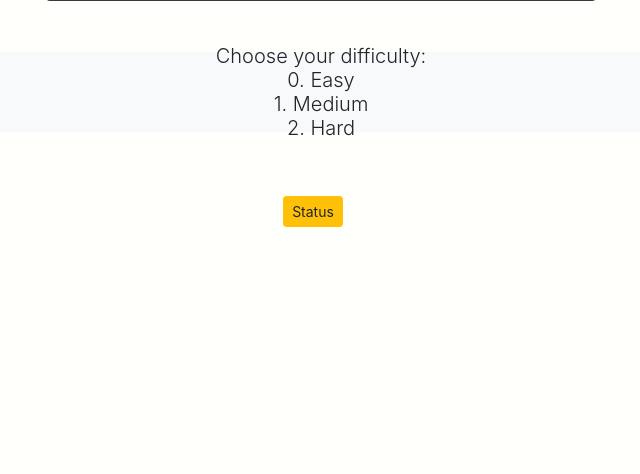
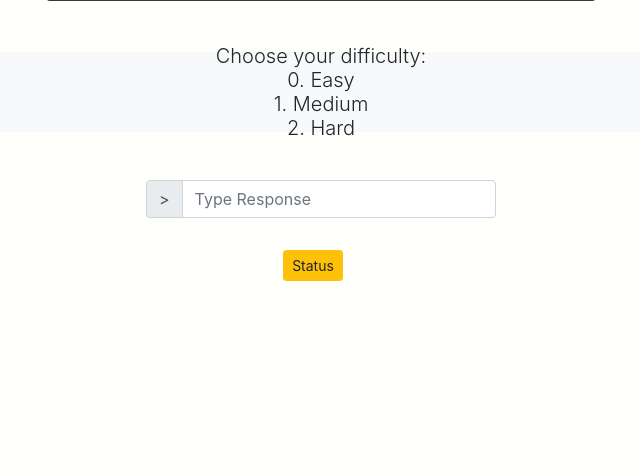
Before and after one commit to tkim00/Fredman__kimT-ohC-parkL-tamM, a Flask app: page /startGame in a window 1280 px wide. Shown: the part 347-821 px from the top of the page, without its empty margins (319-959 px from the left). Run offline with Flask 2, Linux system fonts and the light colour scheme; some libraries are stand-ins or nearby versions.

Commit message:
fixed hide

```diff
--- a/templates/crew.html
+++ b/templates/crew.html
@@ -15,7 +15,7 @@
 {% endblock %}
 
 {% block type %}
-<div class="container d-none">
+<div class="container">
   <div class="row">
     <div class="col-sm"></div>
     <div class="col-sm">
@@ -41,7 +41,7 @@
           <input type="text" class="form-control" placeholder="Type Response" aria-label="response" aria-describedby="basic-addon1" name="input2">
         </div>
 
-        <button class="btn btn-sm btn-warning mt-3 mr-3" type="Next Day">Enter</button>
+        <button class="btn btn-sm btn-warning mt-3 mr-3  d-none" type="Next Day">Enter</button>
       </form>
     </div>
     <div class="col-sm"></div>
--- a/templates/crewStatus.html
+++ b/templates/crewStatus.html
@@ -23,7 +23,7 @@
 {% endblock %}
 
 {% block type %}
-<div class="container d-none">
+<div class="container">
   <div class="row">
     <div class="col-sm"></div>
     <div class="col-sm">
@@ -34,7 +34,7 @@
           </div>
           <input type="text" class="form-control" placeholder="Type Response" aria-label="response" aria-describedby="basic-addon1" name="input">
         </div>
-        <button class="btn btn-sm btn-warning mt-3 mr-3" type="submit">Enter</button>
+        <button class="btn btn-sm btn-warning mt-3 mr-3  d-none" type="submit">Enter</button>
       </form>
     </div>
     <div class="col-sm"></div>
--- a/templates/difficulty.html
+++ b/templates/difficulty.html
@@ -18,7 +18,7 @@
 {% endblock %}
 
 {% block type %}
-<div class="container d-none">
+<div class="container">
   <div class="row">
     <div class="col-sm"></div>
     <div class="col-sm">
@@ -29,7 +29,7 @@
           </div>
           <input type="text" class="form-control" placeholder="Type Response" aria-label="response" aria-describedby="basic-addon1" name="input">
         </div>
-        <button class="btn btn-sm btn-warning mt-3 mr-3" type="Next Day">Enter</button>
+        <button class="btn btn-sm btn-warning mt-3 mr-3 d-none" type="Next Day">Enter</button>
       </form>
     </div>
     <div class="col-sm"></div>
--- a/templates/encounter.html
+++ b/templates/encounter.html
@@ -18,7 +18,7 @@
 {% endblock %}
 
 {% block type %}
-<div class="container d-none">
+<div class="container">
   <div class="row">
     <div class="col-sm"></div>
     <div class="col-sm">
@@ -29,7 +29,7 @@
           </div>
           <input type="text" class="form-control" placeholder="Type Response" aria-label="response" aria-describedby="basic-addon1" name="input">
         </div>
-        <button class="btn btn-sm btn-warning mt-3 mr-3" type="submit">Enter</button>
+        <button class="btn btn-sm btn-warning mt-3 mr-3  d-none" type="submit">Enter</button>
       </form>
     </div>
     <div class="col-sm"></div>
--- a/templates/gamescreen.html
+++ b/templates/gamescreen.html
@@ -60,7 +60,7 @@
 {% endblock %}
 
 {% block type %}
-<div class="container d-none">
+<div class="container">
   <div class="row">
     <div class="col-sm"></div>
     <div class="col-sm">
@@ -71,7 +71,7 @@
           </div>
           <input type="text" class="form-control" placeholder="Type Response" aria-label="response" aria-describedby="basic-addon1" name="input">
         </div>
-        <button class="btn btn-sm btn-warning mt-3 mr-3" type="submit">Enter</button>
+        <button class="btn btn-sm btn-warning mt-3 mr-3 d-none" type="submit">Enter</button>
       </form>
     </div>
     <div class="col-sm"></div>
--- a/templates/inventory.html
+++ b/templates/inventory.html
@@ -24,7 +24,7 @@
 {% endblock %}
 
 {% block type %}
-<div class="container d-none">
+<div class="container">
   <div class="row">
     <div class="col-sm"></div>
     <div class="col-sm">
@@ -35,7 +35,7 @@
           </div>
           <input type="text" class="form-control" placeholder="Type Response" aria-label="response" aria-describedby="basic-addon1" name="input">
         </div>
-        <button class="btn btn-sm btn-warning mt-3 mr-3" type="submit">Enter</button>
+        <button class="btn btn-sm btn-warning mt-3 mr-3 d-none" type="submit">Enter</button>
       </form>
     </div>
     <div class="col-sm"></div>
--- a/templates/name.html
+++ b/templates/name.html
@@ -25,7 +25,7 @@
           </div>
           <input type="text" class="form-control" placeholder="Type Response" aria-label="response" aria-describedby="basic-addon1" name="input">
         </div>
-        <button class="btn btn-sm btn-warning mt-3 mr-3" type="submit">Enter</button>
+        <button class="btn btn-sm btn-warning mt-3 mr-3 d-none" type="submit">Enter</button>
       </form>
     </div>
     <div class="col-sm"></div>
--- a/templates/settings.html
+++ b/templates/settings.html
@@ -33,7 +33,7 @@
           </div>
           <input type="text" class="form-control" placeholder="Type Response" aria-label="response" aria-describedby="basic-addon1" name="input">
         </div>
-        <button class="btn btn-sm btn-warning mt-3 mr-3" type="submit">Enter</button>
+        <button class="btn btn-sm btn-warning mt-3 mr-3 d-none" type="submit">Enter</button>
       </form>
     </div>
     <div class="col-sm"></div>
--- a/templates/shop.html
+++ b/templates/shop.html
@@ -39,7 +39,7 @@
           </div>
           <input type="text" class="form-control" placeholder="Type Response" aria-label="response" aria-describedby="basic-addon1" name="input">
         </div>
-        <button class="btn btn-sm btn-warning mt-3 mr-3" type="Next Day">Enter</button>
+        <button class="btn btn-sm btn-warning mt-3 mr-3 d-none" type="Next Day">Enter</button>
       </form>
     </div>
     <div class="col-sm"></div>
```
